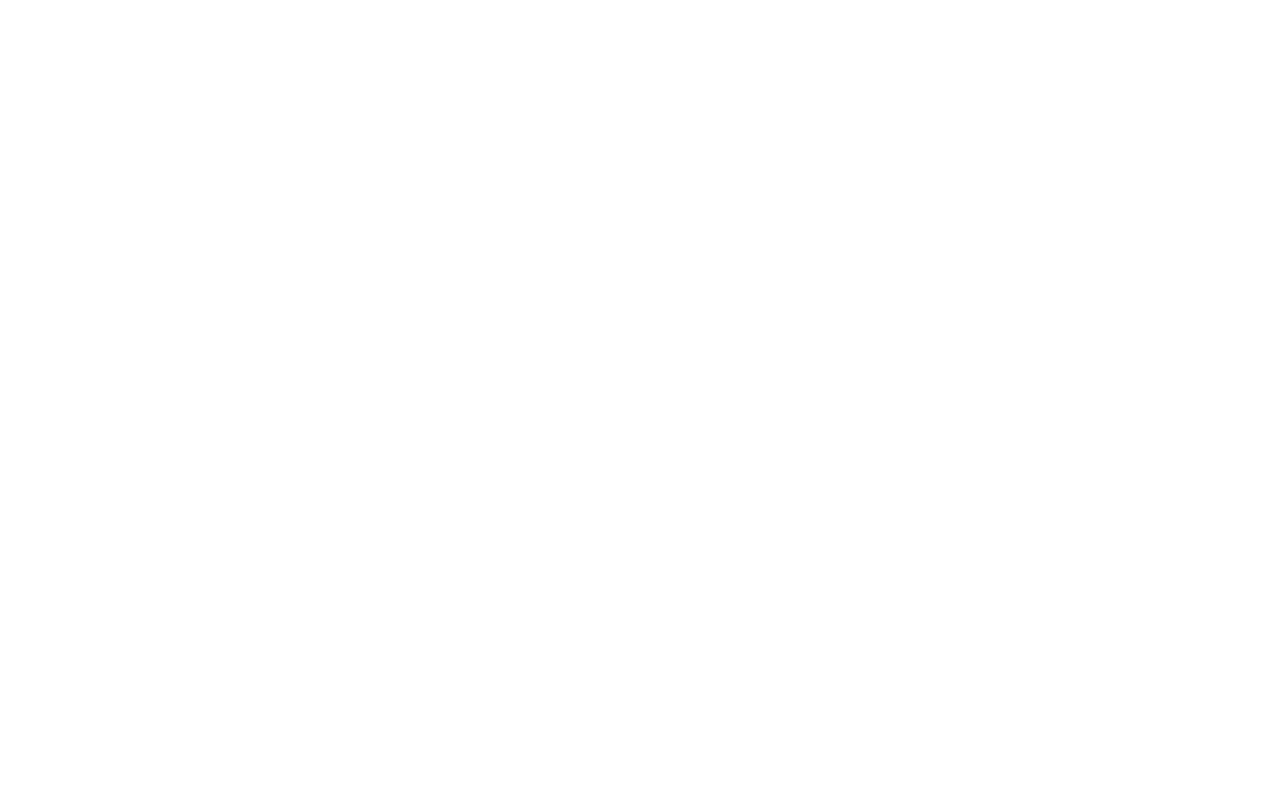
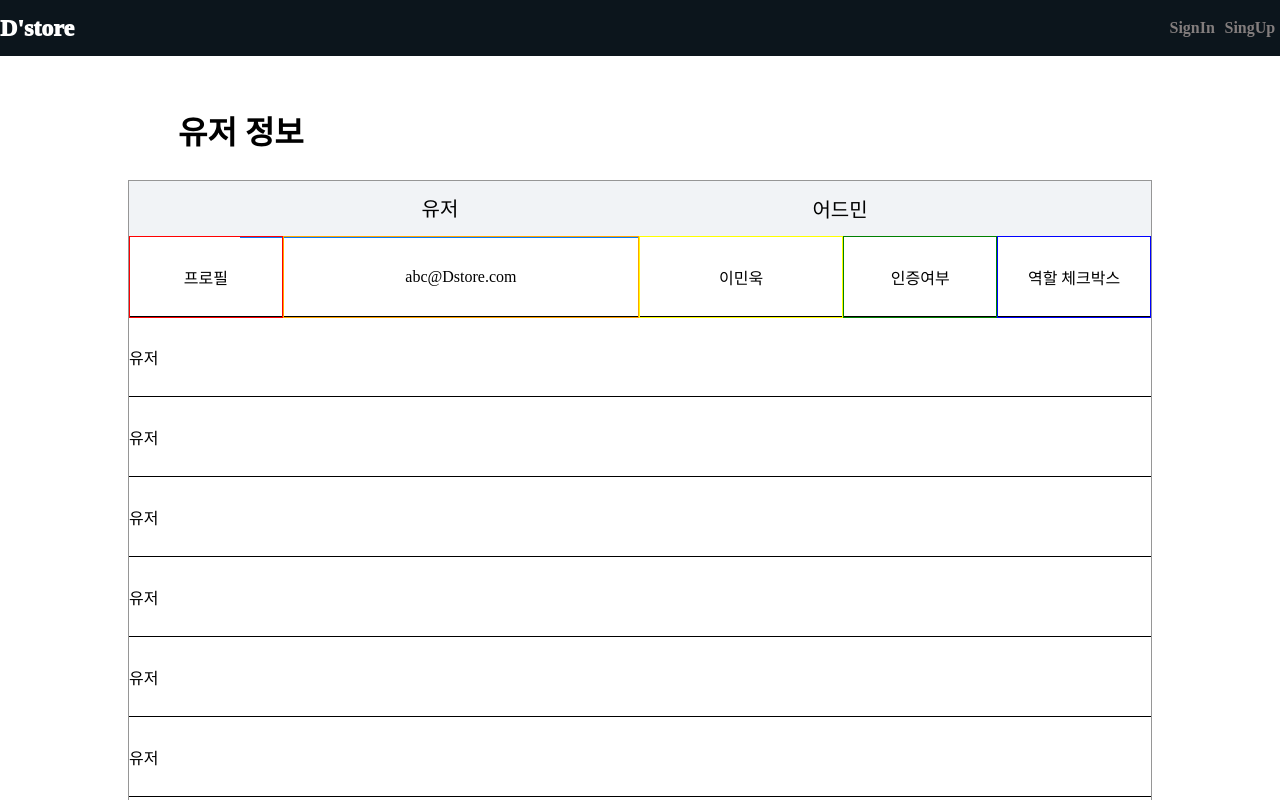
Before and after one commit to D-Store/D-store-practice, a React (Create React App) app: page /admin/userInfo in a window 1280 px wide. Shown: the top 800 px of the page. Built offline with nearby package versions, Linux system fonts and the light colour scheme.

Commit message:
[UPDATE]SignIn Css UserInfo Css

```diff
--- a/src/Pages/Admin/Main/AdminMainPage.jsx
+++ b/src/Pages/Admin/Main/AdminMainPage.jsx
@@ -1,9 +1,13 @@
 import React from 'react'
 import AdminMainContainer from '../../../containers/Admin/Main/AdminMainContainer';
+import HeaderContainer from '../../../containers/Header/HeaderContainer';
 
 const AdminMainPage = () => {
     return(
+        <>
+        <HeaderContainer />
         <AdminMainContainer />
+        </>
     )
 }
 
--- /dev/null
+++ b/src/Pages/Admin/UserInfo/AdminUserInfoPage.jsx
@@ -0,0 +1,14 @@
+import React from 'react'
+import AdminUserInfoContainer from '../../../containers/Admin/UserInfo/AdminUserInfoContainer';
+import HeaderContainer from '../../../containers/Header/HeaderContainer';
+
+const AdminUserInfoPage = () => {
+    return(
+        <>
+        <HeaderContainer />
+        <AdminUserInfoContainer />
+        </>
+    )
+}
+
+export default AdminUserInfoPage;
--- a/src/Screen/App.js
+++ b/src/Screen/App.js
@@ -1,5 +1,6 @@
 import React from "react";
 import { BrowserRouter as Router, Route, Switch } from "react-router-dom";
+import AdminUserInfoPage from "../Pages/Admin/UserInfo/AdminUserInfoPage";
 import AdminMainPage from "../Pages/Admin/Main/AdminMainPage";
 import MainPage from "../Pages/Main/MainPage";
 import SignInPage from "../Pages/SignIn/SignInPage";
@@ -13,6 +14,7 @@
         <Route path="/signUp" component={SignUpPage} />
         <Route path="/signIn" component={SignInPage} />
         <Route path="/admin/main" component={AdminMainPage} />
+        <Route path="/admin/userInfo" component={AdminUserInfoPage} />
       </Switch>
     </Router>
   );
--- a/src/components/Admin/Main/AdminMain.jsx
+++ b/src/components/Admin/Main/AdminMain.jsx
@@ -1,70 +1,9 @@
 import React from 'react'
-import './AdminMain.css'
 
-const AdminMain = ({
-    changeClassUser,
-    changeClassAdmin,
-    onClickChangeUserCss,
-    onClickChangeAdminCss
-}) => {
+const AdminMain = () => {
     return(
-        <div className="admin-main-form">
-            <div className="admin-main-title">
-                    유저 정보
-            </div>
-            <div className="admin-main-text">
-                <div className="admin-main-text-title">
-                    <div
-                    className={changeClassUser ? "admin-main-text-title-item-user clicked":"admin-main-text-title-item-user"}
-                    onClick={()=>{onClickChangeUserCss()}}
-                    >
-                        유저
-                    </div>
-                    <div
-                    className={changeClassAdmin ? "admin-main-text-title-item-admin clicked":"admin-main-text-title-item-admin"}
-                    onClick={()=>{onClickChangeAdminCss()}}
-                    >
-                        어드민
-                    </div>
-                </div>
-                <div className="admin-main-text-items">
-                    유저
-                </div>
-                <div className="admin-main-text-items">
-                    유저
-                </div>
-                <div className="admin-main-text-items">
-                    유저
-                </div>
-                <div className="admin-main-text-items">
-                    유저
-                </div>
-                <div className="admin-main-text-items">
-                    유저
-                </div>
-                <div className="admin-main-text-items">
-                    유저
-                </div>
-                <div className="admin-main-text-items">
-                    유저
-                </div>
-                <div className="admin-main-text-items">
-                    유저
-                </div>
-                <div className="admin-main-text-items">
-                    유저
-                </div>
-                <div className="admin-main-text-items">
-                    유저
-                </div>
-            </div>
-            <div className="admin-main-page-div">
-                <div className="admin-main-page-div-items">1</div>
-                <div className="admin-main-page-div-items">2</div>
-                <div className="admin-main-page-div-items">3</div>
-                <div className="admin-main-page-div-items">4</div>
-                <div className="admin-main-page-div-items">5</div>
-            </div>
+        <div>
+            AdminMain
         </div>
     )
 }
--- a/src/components/Admin/Main/AdminMain.css
+++ b/src/components/Admin/UserInfo/AdminUserInfo.css
@@ -66,6 +66,53 @@
     border-bottom: 1px solid black;
     box-sizing: border-box;
     height: 10vh;
+    display: flex;
+    align-items: center;
+}
+
+.admin-main-text-items-profile {
+    border: 1px solid red;
+    width: 15%;
+    height: 10vh;
+    display: flex;
+    justify-content: center;
+    align-items: center;
+}
+
+.admin-main-text-items-email {
+    border: 1px solid orange;
+    width: 35%;
+    height: 10vh;
+    display: flex;
+    justify-content: center;
+    align-items: center;
+}
+
+.admin-main-text-items-name {
+    border: 1px solid yellow;
+    width: 20%;
+    height: 10vh;
+    display: flex;
+    justify-content: center;
+    align-items: center;
+}
+
+.admin-main-text-items-check {
+    border: 1px solid green;
+    width: 15%;
+    height: 10vh;
+    display: flex;
+    justify-content: center;
+    align-items: center;
+}
+
+.admin-main-text-items-role {
+    border: 1px solid blue;
+    width: 15%;
+    height: 10vh;
+    display: flex;
+    justify-content: center;
+    align-items: center;
 }
 
 .admin-main-page-div {
--- /dev/null
+++ b/src/components/Admin/UserInfo/AdminUserInfo.jsx
@@ -0,0 +1,86 @@
+import React from 'react'
+import './AdminUserInfo.css'
+
+const AdminUserInfo = ({
+    changeClassUser,
+    changeClassAdmin,
+    onClickChangeUserCss,
+    onClickChangeAdminCss
+}) => {
+    return(
+        <div className="admin-main-form">
+            <div className="admin-main-title">
+                    유저 정보
+            </div>
+            <div className="admin-main-text">
+                <div className="admin-main-text-title">
+                    <div
+                    className={changeClassUser ? "admin-main-text-title-item-user clicked":"admin-main-text-title-item-user"}
+                    onClick={()=>{onClickChangeUserCss()}}
+                    >
+                        유저
+                    </div>
+                    <div
+                    className={changeClassAdmin ? "admin-main-text-title-item-admin clicked":"admin-main-text-title-item-admin"}
+                    onClick={()=>{onClickChangeAdminCss()}}
+                    >
+                        어드민
+                    </div>
+                </div>
+                <div className="admin-main-text-items">
+                    <div className="admin-main-text-items-profile">
+                        프로필
+                    </div>
+                    <div className="admin-main-text-items-email">
+                        abc@Dstore.com
+                    </div>
+                    <div className="admin-main-text-items-name">
+                        이민욱
+                    </div>
+                    <div className="admin-main-text-items-check">
+                        인증여부
+                    </div>
+                    <div className="admin-main-text-items-role">
+                        역할 체크박스
+                    </div>
+                </div>
+                <div className="admin-main-text-items">
+                    유저
+                </div>
+                <div className="admin-main-text-items">
+                    유저
+                </div>
+                <div className="admin-main-text-items">
+                    유저
+                </div>
+                <div className="admin-main-text-items">
+                    유저
+                </div>
+                <div className="admin-main-text-items">
+                    유저
+                </div>
+                <div className="admin-main-text-items">
+                    유저
+                </div>
+                <div className="admin-main-text-items">
+                    유저
+                </div>
+                <div className="admin-main-text-items">
+                    유저
+                </div>
+                <div className="admin-main-text-items">
+                    유저
+                </div>
+            </div>
+            <div className="admin-main-page-div">
+                <div className="admin-main-page-div-items">1</div>
+                <div className="admin-main-page-div-items">2</div>
+                <div className="admin-main-page-div-items">3</div>
+                <div className="admin-main-page-div-items">4</div>
+                <div className="admin-main-page-div-items">5</div>
+            </div>
+        </div>
+    )
+}
+
+export default AdminUserInfo;
--- a/src/components/SignIn/SignIn.css
+++ b/src/components/SignIn/SignIn.css
@@ -137,3 +137,15 @@
   text-align: center;
   position: relative;
 }
+
+.signIn-form-title-Link {
+  text-decoration: none;
+  color: black;
+}
+
+.signIn-form-title-subtitle {
+  font-weight: 350;
+  font-size: 14px;
+  color: #75777e;
+  margin-bottom: 20px;
+}
--- a/src/components/SignIn/SignIn.jsx
+++ b/src/components/SignIn/SignIn.jsx
@@ -18,7 +18,15 @@
     <>
       <div className="signIn">
         <div className="signIn-form">
-          <div className="signIn-form-title">로그인</div>
+          <div className="signIn-form-title">
+            <Link className="signIn-form-title-Link" to="/">
+              D'store
+            </Link>
+            </div>
+            <div className="signIn-form-title-subtitle">
+              D'store에서 자신만의 프로젝트를 공유해보세요.
+            </div>
+          {/* 아래 주석 다른서비스 로그인 구현시 사용
           <div className="signIn-diver">
             <div className="signIn-diver-span">
               <div className="signIn-diver-line"></div>
@@ -26,7 +34,7 @@
                 <span>또는</span>
               </div>
             </div>
-          </div>
+          </div> */}
           <div className="signIn-input">
             <div>
               <input
--- a/src/containers/Admin/Main/AdminMainContainer.jsx
+++ b/src/containers/Admin/Main/AdminMainContainer.jsx
@@ -1,32 +1,9 @@
-import React, { useState } from 'react'
+import React from 'react'
 import AdminMain from '../../../components/Admin/Main/AdminMain';
-import Header from '../../../components/common/Header/Header'
 
 const AdminMainContainer = () => {
-
-    const [changeClassUser,setChangeClassUser] = useState(true);
-    const [changeClassAdmin,setChangeClassAdmin] = useState(false);
-
-    const onClickChangeUserCss = (e) => {
-        setChangeClassUser(true)
-        setChangeClassAdmin(false)
-    }
-
-    const onClickChangeAdminCss = () => {
-        setChangeClassUser(false)
-        setChangeClassAdmin(true)
-    }
-
     return(
-        <>
-        <Header />
-        <AdminMain
-        changeClassUser={changeClassUser}
-        changeClassAdmin={changeClassAdmin}
-        onClickChangeUserCss={onClickChangeUserCss}
-        onClickChangeAdminCss={onClickChangeAdminCss}
-        />
-        </>
+        <AdminMain />
     )
 }
 
--- /dev/null
+++ b/src/containers/Admin/UserInfo/AdminUserInfoContainer.jsx
@@ -0,0 +1,32 @@
+import React, { useState } from 'react'
+import AdminUserInfo from '../../../components/Admin/UserInfo/AdminUserInfo';
+
+const AdminUserInfoContainer = () => {
+    //css 관리를 위한 useState
+    const [changeClassUser,setChangeClassUser] = useState(true);
+    const [changeClassAdmin,setChangeClassAdmin] = useState(false);
+
+    //css 관리
+    const onClickChangeUserCss = (e) => {
+        setChangeClassUser(true)
+        setChangeClassAdmin(false)
+    }
+    //css 관리
+    const onClickChangeAdminCss = () => {
+        setChangeClassUser(false)
+        setChangeClassAdmin(true)
+    }
+
+    return(
+        <>
+        <AdminUserInfo
+        changeClassUser={changeClassUser}
+        changeClassAdmin={changeClassAdmin}
+        onClickChangeUserCss={onClickChangeUserCss}
+        onClickChangeAdminCss={onClickChangeAdminCss}
+        />
+        </>
+    )
+}
+
+export default AdminUserInfoContainer;
```
Also changed, not shown: src/components/Admin/Header/AdminHeader.jsx (added, +14 -0 lines).
